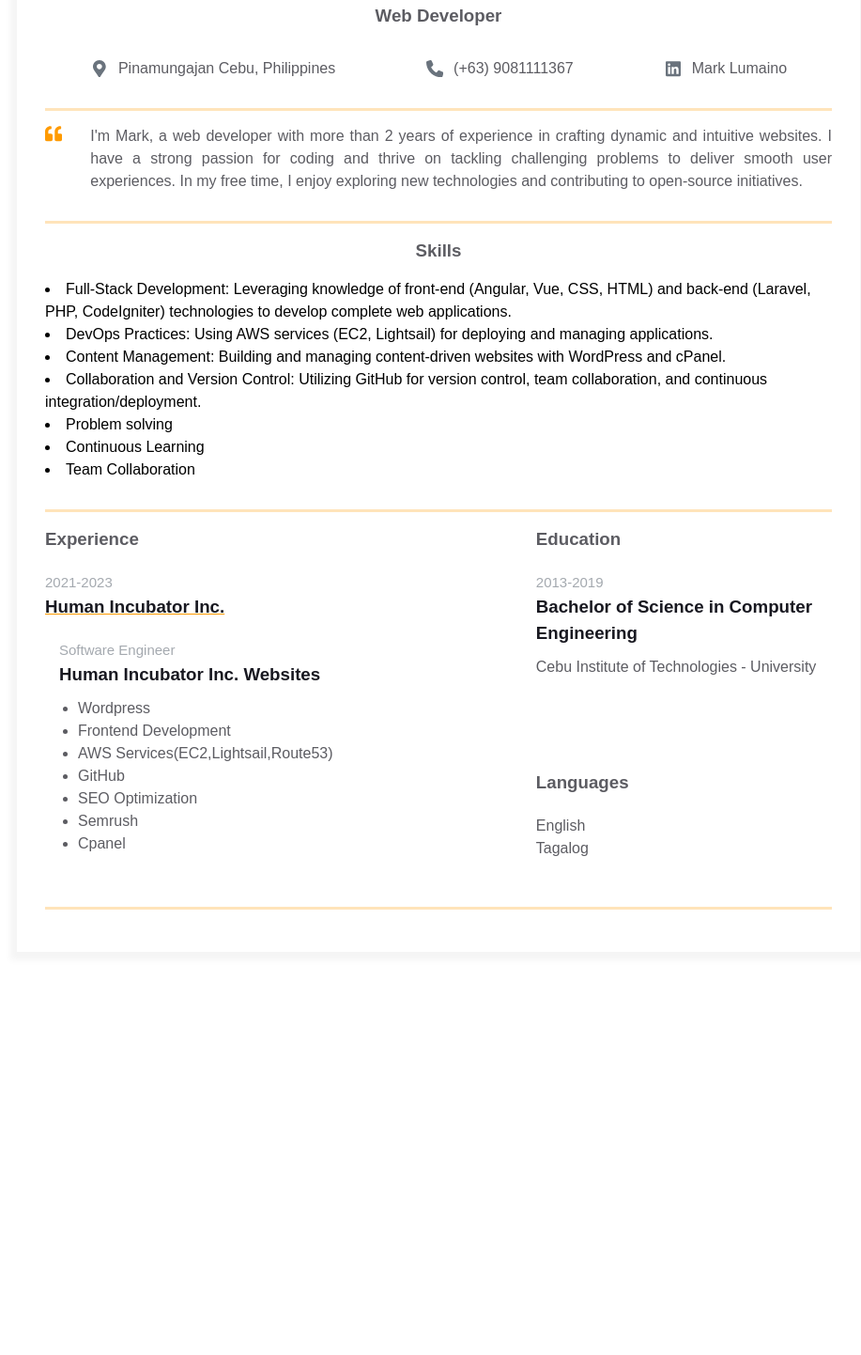
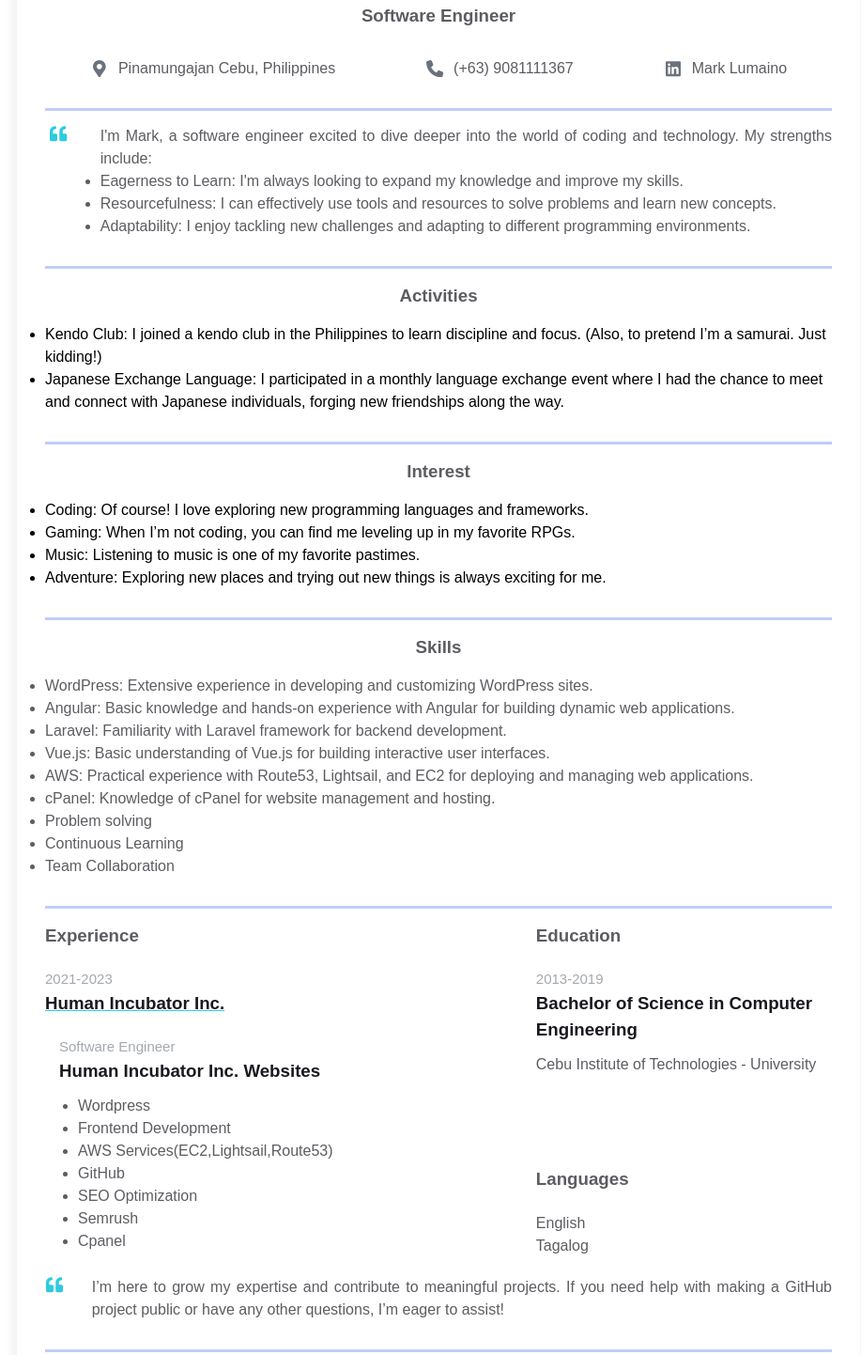
Before and after one commit to MarkLumaino/homepage, a plain HTML site: page index.html in a window 1280 px wide. Shown: the part 341-1783 px from the top of the page at 94% size, without its empty margins (173-1090 px from the left). Before the commit the page ends 1405 px from the top, so only its background shows below. Drawn offline with Linux system fonts and the light colour scheme.

Commit message:
Update content and styles

```diff
--- a/index.html
+++ b/index.html
@@ -18,7 +18,7 @@
               <div class="contact_info_container fh">
                 <div class="contact-header">
                     <h1 class="contact-info__header">Mark Lumaino</h1>
-                    <h3 class="contact-info__sub-header">Web Developer</h3>
+                    <h3 class="contact-info__sub-header">Software Engineer</h3>
                 </div>
                 <div class="contact-info__block">
                     <a href="" rel="author" class="contact-info__item">
@@ -61,9 +61,6 @@
                         <span>Mark Lumaino</span>
                       </a>
                 </div>
-
-                <div class="contact-info__block">
-                </div>
               </div>
             </div>
           </div>
@@ -83,23 +80,62 @@
                     ></path>
                   </svg>
                 </div>
-                <p class="intro_text">I'm Mark, a web developer with more than 2 years of experience in crafting dynamic and intuitive websites. I have a strong passion for coding and thrive on tackling challenging problems to deliver smooth user experiences. In my free time, I enjoy exploring new technologies and contributing to open-source initiatives.</p>
+                <div class="intro_text">
+                    <p>I'm Mark, a software engineer excited to dive deeper into the world of coding and technology. My strengths include:</p>
+                    <ul>
+                        <li>Eagerness to Learn: I'm always looking to expand my knowledge and improve my skills.</li>
+                        <li>Resourcefulness: I can effectively use tools and resources to solve problems and learn new concepts.</li>
+                        <li>Adaptability: I enjoy tackling new challenges and adapting to different programming environments.</li>
+                    </ul>
+                </div>
               </div>
+            </div>
+          </div>
+          <div class="container">
+            <div class="resume__block">
+                <div class="activities">
+                    <h3 class="activities__header">Activities</h3>
+                    <div class="activities__text">
+                        <ul>
+                            <li>Kendo Club: I joined a kendo club in the Philippines to learn discipline and focus. (Also, to pretend I’m a samurai. Just kidding!)</li>
+                            <li>Japanese Exchange Language: I participated in a monthly language exchange event where I had the chance to meet and connect with Japanese individuals, forging new friendships along the way.</li>
+                        </ul>
+                    </div>
+                </div>
+            </div>
+          </div>
+          <div class="container">
+            <div class="resume__block">
+                <div class="interest">
+                    <h3 class="interest__header">Interest</h3>
+                    <div class="interest__text">
+                        <ul>
+                            <li>Coding: Of course! I love exploring new programming languages and frameworks.</li>
+                            <li>Gaming: When I’m not coding, you can find me leveling up in my favorite RPGs.</li>
+                            <li>Music: Listening to music is one of my favorite pastimes.</li>
+                            <li>Adventure: Exploring new places and trying out new things is always exciting for me.</li>
+                        </ul>
+                    </div>
+                </div>
             </div>
           </div>
           <div class="container">
             <div class="resume__block">
               <div class="skills">
                 <h3 class="skills__header">Skills</h3>
-                <p class="skills__text">
-                    <li>Full-Stack Development: Leveraging knowledge of front-end (Angular, Vue, CSS, HTML) and back-end (Laravel, PHP, CodeIgniter) technologies to develop complete web applications.</li>
-                    <li>DevOps Practices: Using AWS services (EC2, Lightsail) for deploying and managing applications.</li>
-                    <li>Content Management: Building and managing content-driven websites with WordPress and cPanel.</li>
-                    <li>Collaboration and Version Control: Utilizing GitHub for version control, team collaboration, and continuous integration/deployment.</li>
-                    <li>Problem solving</li>
-                    <li>Continuous Learning</li>
-                    <li>Team Collaboration</li>
-                </p>
+                <div class="skills__text">
+                    <ul>
+                        <li>WordPress: Extensive experience in developing and customizing WordPress sites.</li>
+                        <li>Angular: Basic knowledge and hands-on experience with Angular for building dynamic web applications.</li>
+                        <li>Laravel: Familiarity with Laravel framework for backend development.</li>
+                        <li>Vue.js: Basic understanding of Vue.js for building interactive user interfaces.</li>
+                        <li>AWS: Practical experience with Route53, Lightsail, and EC2 for deploying and managing web applications.</li>
+                        <li>cPanel: Knowledge of cPanel for website management and hosting.</li>
+                        <li>Problem solving</li>
+                        <li>Continuous Learning</li>
+                        <li>Team Collaboration</li>
+                    </ul>
+                </div>
               </div>
             </div>
           </div>
@@ -147,6 +183,24 @@
                     </div>
                   </div>
               </div>
+              <div class="intro">
+                <div class="intro__icon-wrapper">
+                  <svg class="intro__icon" xmlns="http://www.w3.org/2000/svg" viewBox="0 0 512 512">
+                    <path
+                      d="M464 256h-80v-64c0-35.3 28.7-64 64-64h8c13.3 0 24-10.7
+                      24-24V56c0-13.3-10.7-24-24-24h-8c-88.4 0-160 71.6-160 160v240c0
+                      26.5 21.5 48 48 48h128c26.5 0 48-21.5
+                      48-48V304c0-26.5-21.5-48-48-48zm-288 0H96v-64c0-35.3 28.7-64
+                      64-64h8c13.3 0 24-10.7 24-24V56c0-13.3-10.7-24-24-24h-8C71.6 32 0
+                      103.6 0 192v240c0 26.5 21.5 48 48 48h128c26.5 0
+                      48-21.5 48-48V304c0-26.5-21.5-48-48-48z"
+                    ></path>
+                  </svg>
+                </div>
+                <p class="intro_text">
+                    I’m here to grow my expertise and contribute to meaningful projects. If you need help with making a GitHub project public or have any other questions, I’m eager to assist!
+                </p>
+              </div>
             </div>
           </div>
 
--- a/styles.css
+++ b/styles.css
@@ -14,8 +14,8 @@ body {
   --secondary-text-color: #5c5c62;
   --durability-text-color: #6a737d9c;
   --icon-color: #6a737d;
-  --border-color: #ff9a0045;
-  --text-decoration-color: #ff9a00;
+  --border-color: #1649e245;
+  --text-decoration-color: #2dccdd;
 }
 
 .container {
@@ -162,7 +162,7 @@ body {
   text-align: justify;
 }
 
-.skills__header {
+.skills__header, .activities__header, .interest__header {
   color: var(--secondary-text-color);
   text-align: center;
   margin-bottom: 15px;
```
